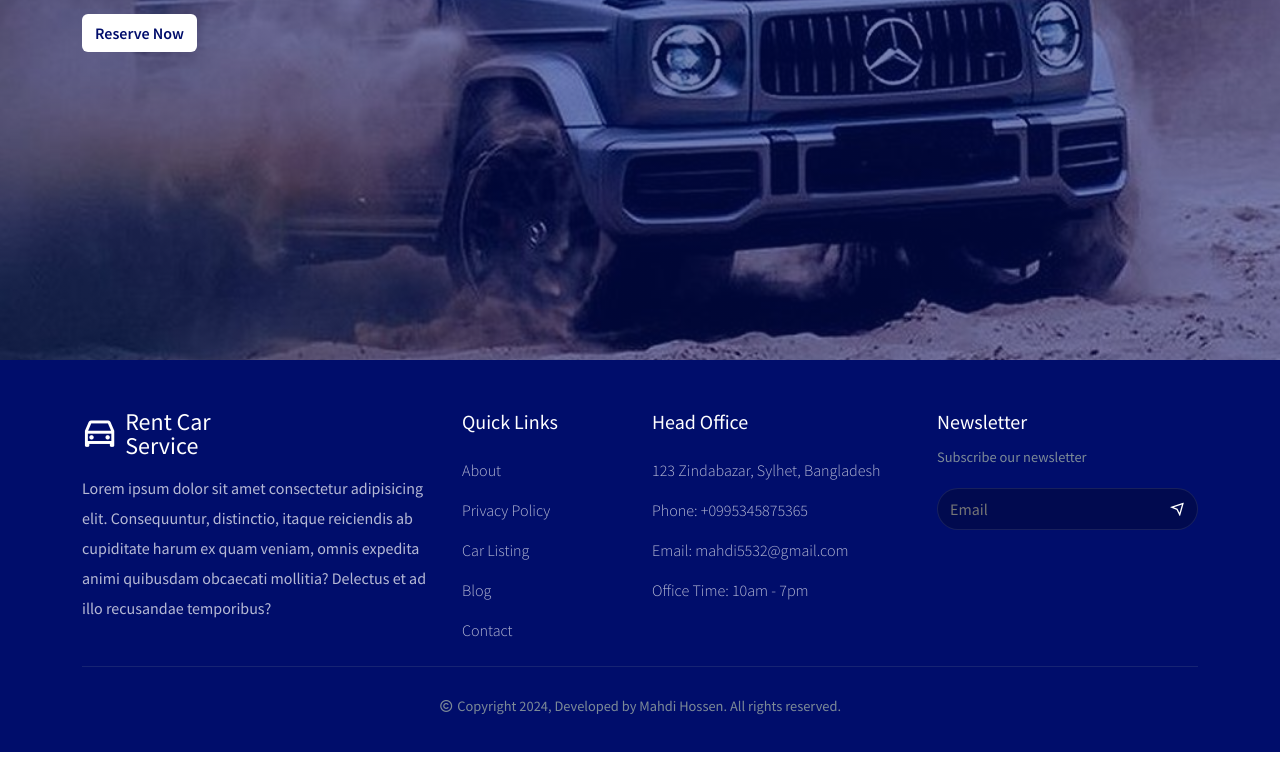
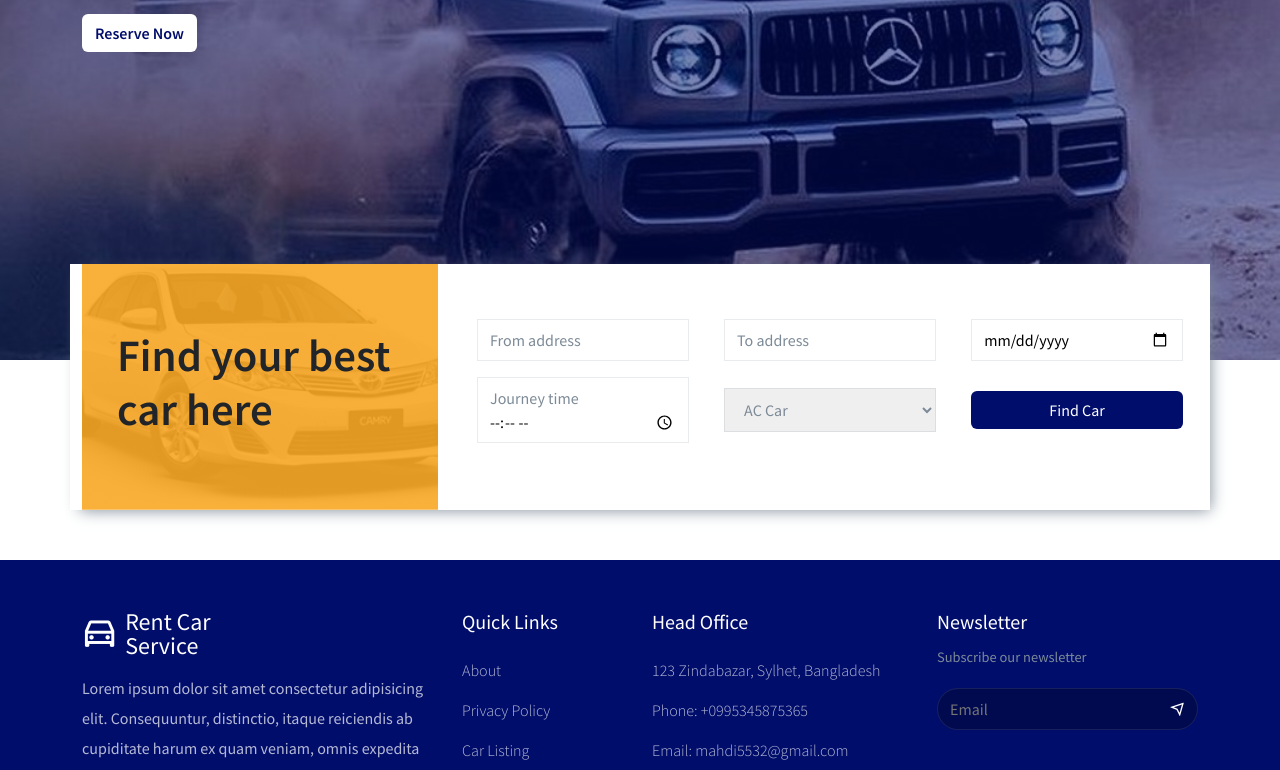
Before and after one commit to 0Mahdi/car-rental, a React (Create React App) app: page /home in a window 1280 px wide. Shown: the part 500-1270 px from the top of the page. Built offline with nearby package versions, Linux system fonts and the light colour scheme.

Commit message:
find section completed

```diff
--- /dev/null
+++ b/src/components/UI/FindCarForm.jsx
@@ -0,0 +1,45 @@
+import React from "react";
+import "../../styles/find-car-form.css";
+import "../../styles/find-car-form.css";
+import { Form, FormGroup } from "reactstrap";
+
+const FindCarForm = () => {
+  return (
+    <Form className="form">
+      <div className=" d-flex align-items-center justify-content-between flex-wrap">
+        <FormGroup className="form__group">
+          <input type="text" placeholder="From address" required />
+        </FormGroup>
+
+        <FormGroup className="form__group">
+          <input type="text" placeholder="To address" required />
+        </FormGroup>
+
+        <FormGroup className="form__group">
+          <input type="date" placeholder="Journey date" required />
+        </FormGroup>
+
+        <FormGroup className="form__group">
+          <input
+            className="journey__time"
+            type="time"
+            placeholder="Journey time"
+            required
+          />
+        </FormGroup>
+        <FormGroup className="select__group">
+          <select>
+            <option value="ac">AC Car</option>
+            <option value="non-ac">Non AC Car</option>
+          </select>
+        </FormGroup>
+
+        <FormGroup className="form__group">
+          <button className="btn find__car-btn">Find Car</button>
+        </FormGroup>
+      </div>
+    </Form>
+  );
+};
+
+export default FindCarForm;
--- a/src/pages/Home.jsx
+++ b/src/pages/Home.jsx
@@ -1,12 +1,34 @@
 import React from 'react'
-import Helmet from '../components/Helmet/Helmet'
-import HeroSlider from '../components/UI/HeroSlider'
+
+import Helmet from '../components/Helmet/Helmet';
+import HeroSlider from '../components/UI/HeroSlider';
+
+import { Container, Row, Col } from "reactstrap";
+import FindCarForm from '../components/UI/FindCarForm';
 
 const Home = () => {
   return (
     <Helmet title='Home'>
+
+      {/* ========Hero Section========= */}
       <section className='p-0 hero__slider-section'>
         <HeroSlider />
+
+        <div className="hero__form">
+          <Container>
+            <Row className="form__row">
+              <Col lg="4" md="4">
+                <div className="find__cars-left">
+                  <h2>Find your best car here</h2>
+                </div>
+              </Col>
+
+              <Col lg="8" md="8" sm="12">
+                <FindCarForm />
+              </Col>
+            </Row>
+          </Container>
+        </div>
       </section>
     </Helmet>
   )
--- /dev/null
+++ b/src/styles/find-car-form.css
@@ -0,0 +1,82 @@
+.find__cars-left {
+    background: linear-gradient(rgb(249, 168, 38, 0.9), rgb(249, 168, 38, 0.9)),
+      url("../assets/all-images/toyota-offer-2.png");
+    background-position: center;
+    background-repeat: no-repeat;
+    background-size: cover;
+    padding: 65px 35px;
+}
+
+.find__cars-left h2 {
+    font-weight: 600;
+    font-size: 2.8rem;
+}
+
+.form__group {
+    width: 30%;
+    margin-bottom: 0;
+}
+
+.form__group input {
+    border: 1px solid #7c8a972a;
+    padding: 8px 12px;
+    width: 100%;
+    outline: none;
+}
+
+.form__group input::placeholder {
+    color: #7c8a97;
+}
+
+.form {
+    background: #fff;
+    padding-top: 55px;
+    padding-bottom: 50px;
+    padding-left: 15px;
+    padding-right: 15px;
+}
+
+.select__group {
+    width: 30%;
+}
+
+.select__group select {
+    width: 100%;
+    padding: 10px 15px;
+    border: 1px solid #7c8a972a;
+    outline: none;
+    color: #7c8a97;
+}
+
+.hero__slider-section {
+    position: relative;
+    z-index: 10;
+    margin-bottom: 200px;
+}
+
+.hero__form {
+    position: absolute;
+    bottom: -150px;
+    z-index: 11;
+    width: 100%;
+}
+
+.form__row {
+    background: #fff;
+    box-shadow: 5px 5px 15px -5px #7c8a97;
+}
+
+.journey__time::before {
+    content: "Journey time";
+    margin-right: 0.8rem;
+    color: #7c8a97;
+}
+
+.find__car-btn {
+    background: #000d6b !important;
+    color: #fff !important;
+    padding: 8px 15px;
+    width: 100%;
+    border: none;
+    outline: none;
+}
```
